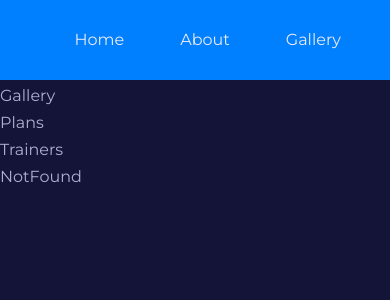
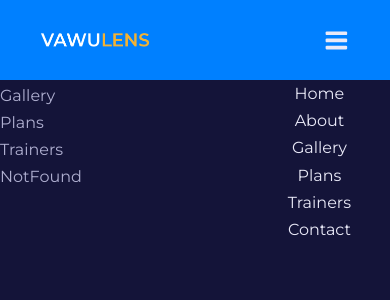
Before and after one commit to dlavrentev/gym-website, a React (Create React App) app: page / in a window 390 px wide. Shown: the top 300 px of the page. Built offline with nearby package versions, Linux system fonts and the light colour scheme.

Commit message:
Update navbar.css

```diff
--- a/src/components/navbar.css
+++ b/src/components/navbar.css
@@ -75,4 +75,16 @@ nav {
     .nav__toggle-btn svg {
         color: var(--color-gray-100);
     }
+
+    .nav__links {
+        position: absolute;
+        top: 100%;
+        right: 0;
+        flex-direction: column;
+        gap: 0;
+    }
+
+    .active-nav {
+        display: none;
+    }
 }
```
